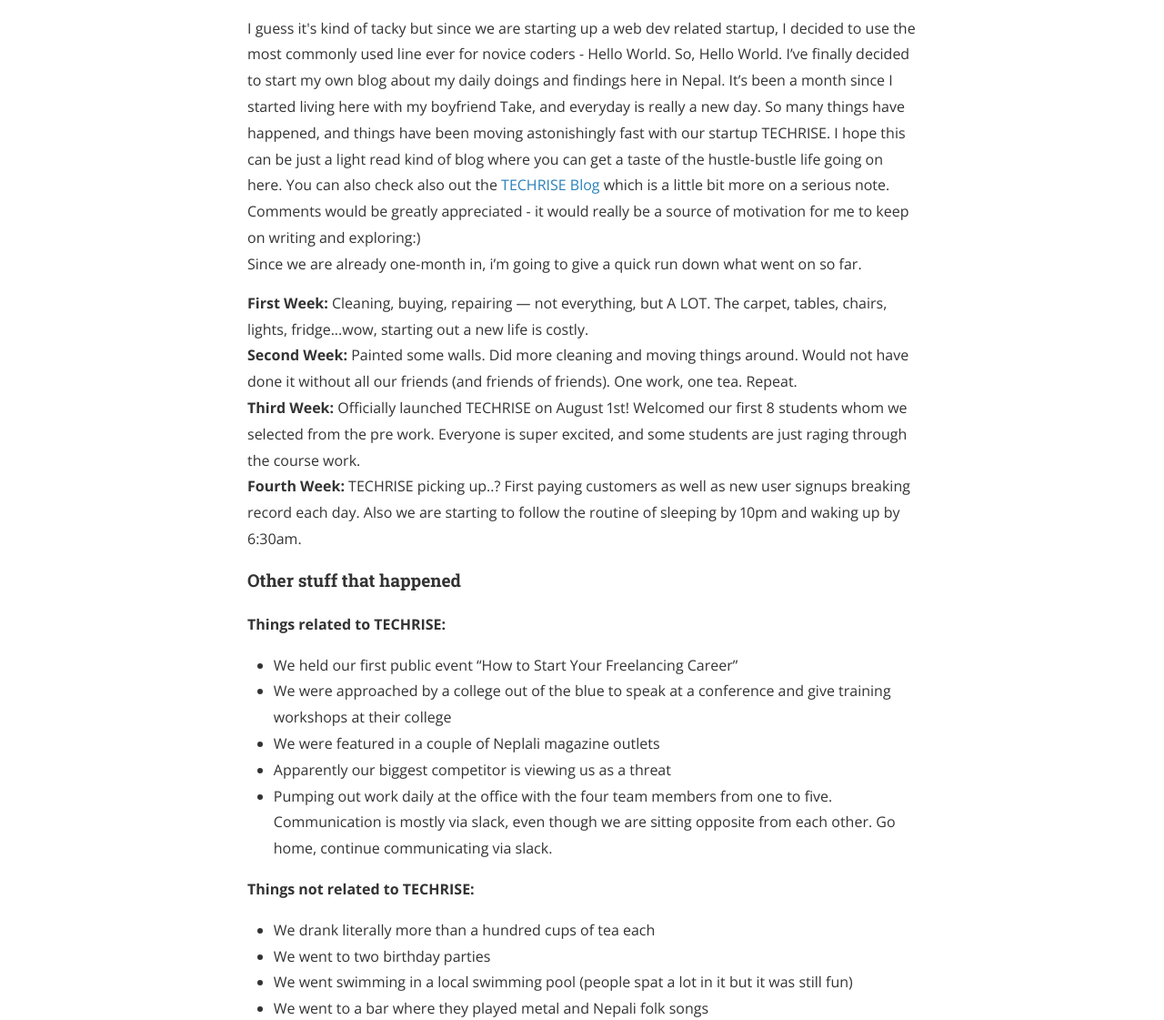
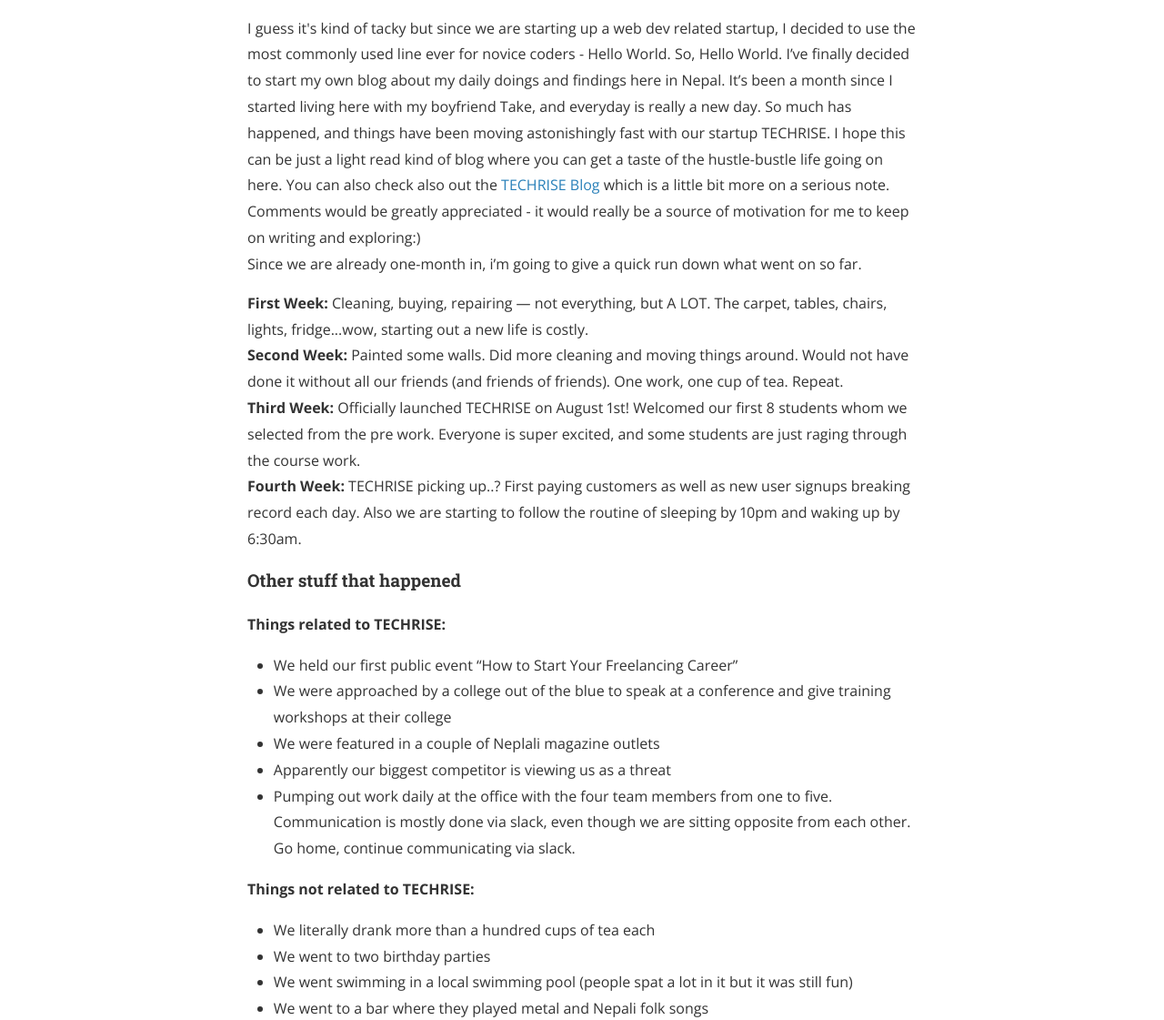
Before and after one commit to naztshinozaki/naztshinozaki.github.io, a Jekyll site: the page built from _posts/2016-08-16-First-Blog-Post.markdown, in a window 1280 px wide. Shown: the part 399-1520 px from the top of the page at 91% size. Built offline with Jekyll 4.4.1, drawn with Linux system fonts in a browser that asks for light colours; nearby versions of some CDN libraries; a style sheet for code colours, icons or effects is not loaded.

Commit message:
some changes

```diff
--- a/_posts/2016-08-16-First-Blog-Post.markdown
+++ b/_posts/2016-08-16-First-Blog-Post.markdown
@@ -6,10 +6,10 @@
 
 # Hello World!
 
-<p>I guess it's kind of tacky but since we are starting up a web dev related startup, I decided to use the most commonly used line ever for novice coders - Hello World. So, Hello World. I’ve finally decided to start my own blog about my daily doings and findings here in Nepal. It’s been a month since I started living here with my boyfriend Take, and everyday is really a new day. So many things have happened, and things have been moving astonishingly fast with our startup TECHRISE. I hope this can be just a light read kind of blog where you can get a taste of the hustle-bustle life going on here. You can also check also out the <a href= "http://www.techrise.me/blog">TECHRISE Blog</a> which is a little bit more on a serious note. Comments would be greatly appreciated - it would really be a source of motivation for me to keep on writing and exploring:) <br>
+<p>I guess it's kind of tacky but since we are starting up a web dev related startup, I decided to use the most commonly used line ever for novice coders - Hello World. So, Hello World. I’ve finally decided to start my own blog about my daily doings and findings here in Nepal. It’s been a month since I started living here with my boyfriend Take, and everyday is really a new day. So much has happened, and things have been moving astonishingly fast with our startup TECHRISE. I hope this can be just a light read kind of blog where you can get a taste of the hustle-bustle life going on here. You can also check also out the <a href= "http://www.techrise.me/blog">TECHRISE Blog</a> which is a little bit more on a serious note. Comments would be greatly appreciated - it would really be a source of motivation for me to keep on writing and exploring:) <br>
 Since we are already one-month in, i’m going to give a quick run down what went on so far. </p>
 <p><strong>First Week:</strong> Cleaning, buying, repairing — not everything, but A LOT. The carpet, tables, chairs, lights, fridge...wow, starting out a new life is costly.<br>
-<strong>Second Week:</strong> Painted some walls. Did more cleaning and moving things around. Would not have done it without all our friends (and friends of friends). One work, one tea. Repeat.<br>
+<strong>Second Week:</strong> Painted some walls. Did more cleaning and moving things around. Would not have done it without all our friends (and friends of friends). One work, one cup of tea. Repeat.<br>
 <strong>Third Week:</strong> Officially launched TECHRISE on August 1st! Welcomed our first 8 students whom we selected from the pre work. Everyone is super excited, and some students are just raging through the course work.<br>
 <strong>Fourth Week:</strong> TECHRISE picking up..? First paying customers as well as new user signups breaking record each day. Also we are starting to follow the routine of sleeping by 10pm and waking up by 6:30am.</p>
 
@@ -20,11 +20,11 @@
 <li>We were approached by a college out of the blue to speak at a conference and give training workshops at their college </li>
 <li>We were featured in a couple of Neplali magazine outlets</li>
 <li>Apparently our biggest competitor is viewing us as a threat</li>
-<li>Pumping out work daily at the office with the four team members from one to five. Communication is mostly via slack, even though we are sitting opposite from each other. Go home, continue communicating via slack.</li></ul>
+<li>Pumping out work daily at the office with the four team members from one to five. Communication is mostly done via slack, even though we are sitting opposite from each other. Go home, continue communicating via slack.</li></ul>
 
 <strong>Things not related to TECHRISE:</strong>
 <ul>
-<li>We drank literally more than a hundred cups of tea each</li>
+<li>We literally drank more than a hundred cups of tea each</li>
 <li>We went to two birthday parties</li>
 <li>We went swimming in a local swimming pool (people spat a lot in it but it was still fun)</li>
 <li>We went to a bar where they played metal and Nepali folk songs</li>
```
Also changed, not shown: 2 other files.
